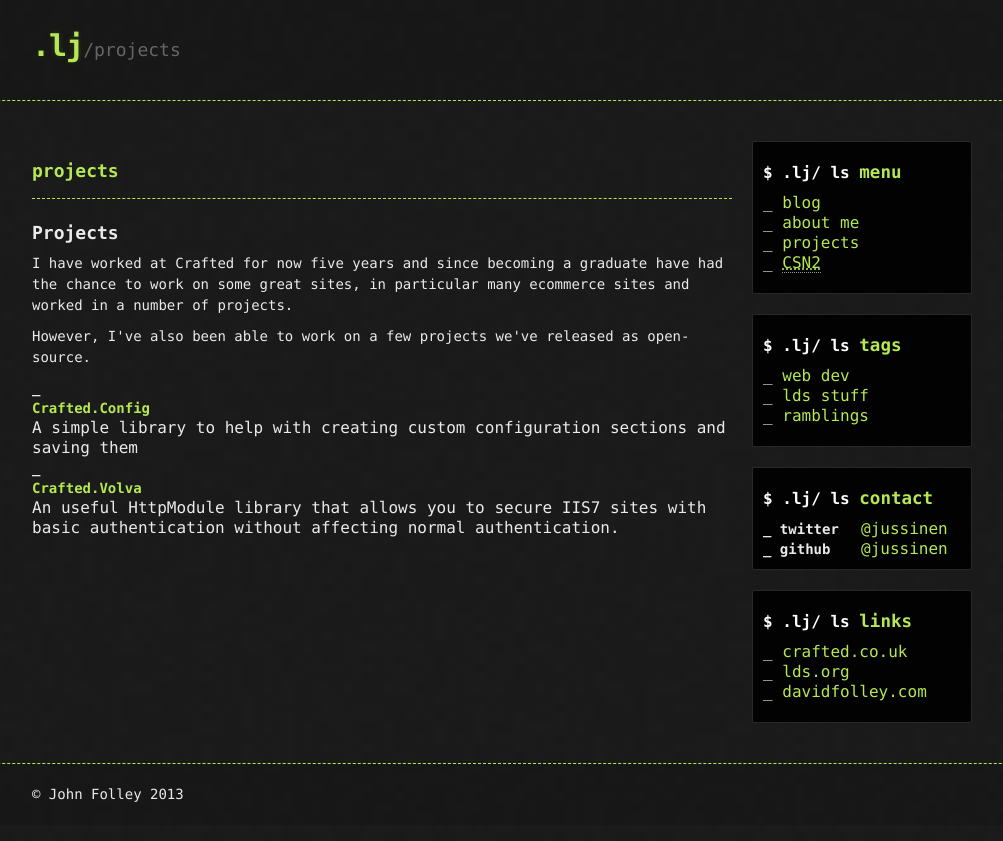
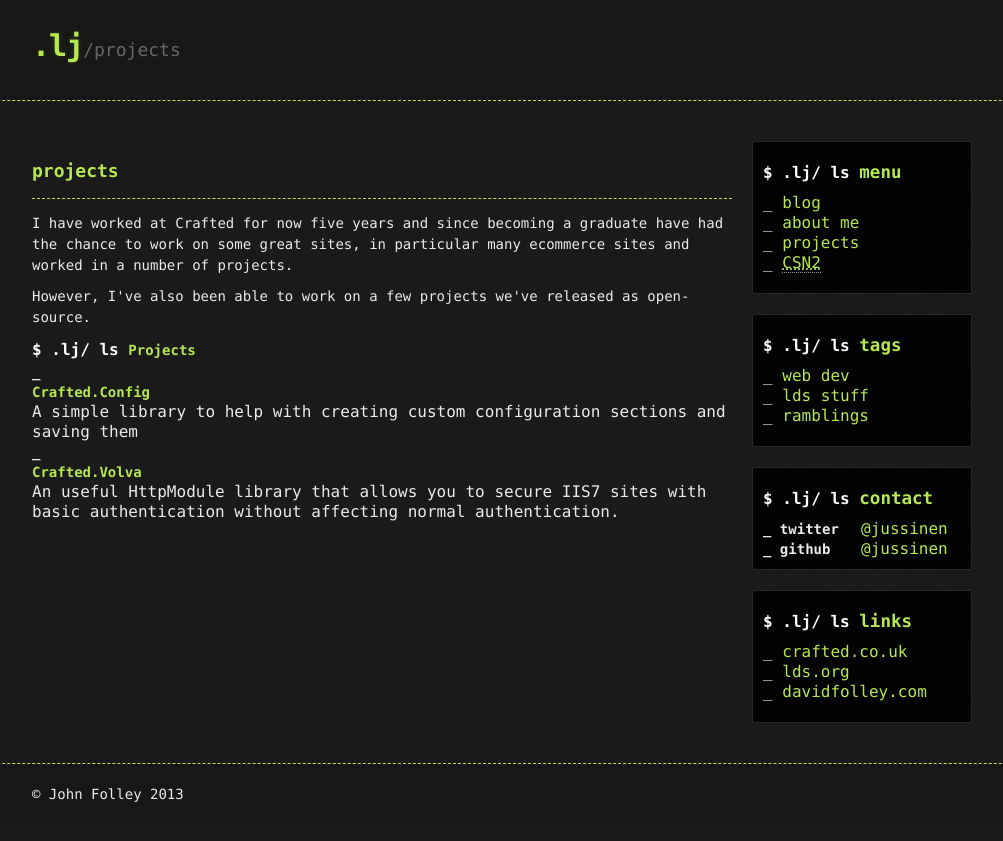
Before and after one commit to jussinen/jussinen.github.com, a Jekyll site: the page built from projects.html, in a window 1280 px wide. Shown: the top 841 px of the page, without its empty margins (138-1141 px from the left). Built offline with Jekyll 4.4.1, drawn with Linux system fonts in a browser that asks for light colours; nearby versions of some CDN libraries; Markdown is read by kramdown in place of the engine named in the settings.

Commit message:
Modified project page

```diff
--- a/projects.html
+++ b/projects.html
@@ -5,9 +5,9 @@ author: John Folley
 description: "some of my projects"
 summary: "Summary of some of my projects"
 ---
-<h1>Projects</h1>
 <p>I have worked at Crafted for now five years and since becoming a graduate have had the chance to work on some great sites, in particular many ecommerce sites and worked in a number of projects.</p>
 <p>However, I've also been able to work on a few projects we've released as open-source.</p>
+<strong class="list-heading">Projects</strong>
 <dl class="list">
 	<dt><a href="https://github.com/craftedmedia/Crafted.Config">Crafted.Config</a></dt>
 	<dd>A simple library to help with creating custom configuration sections and saving them</dd>
```
